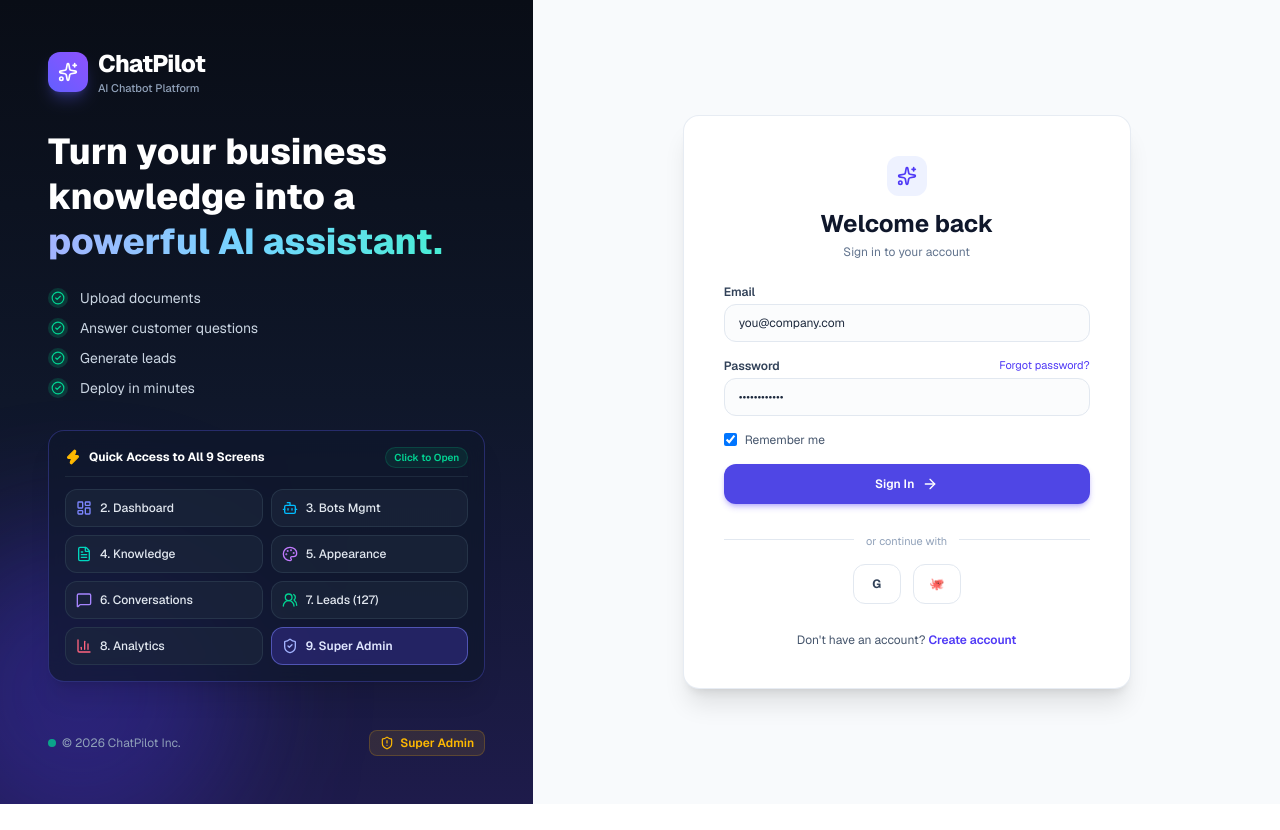
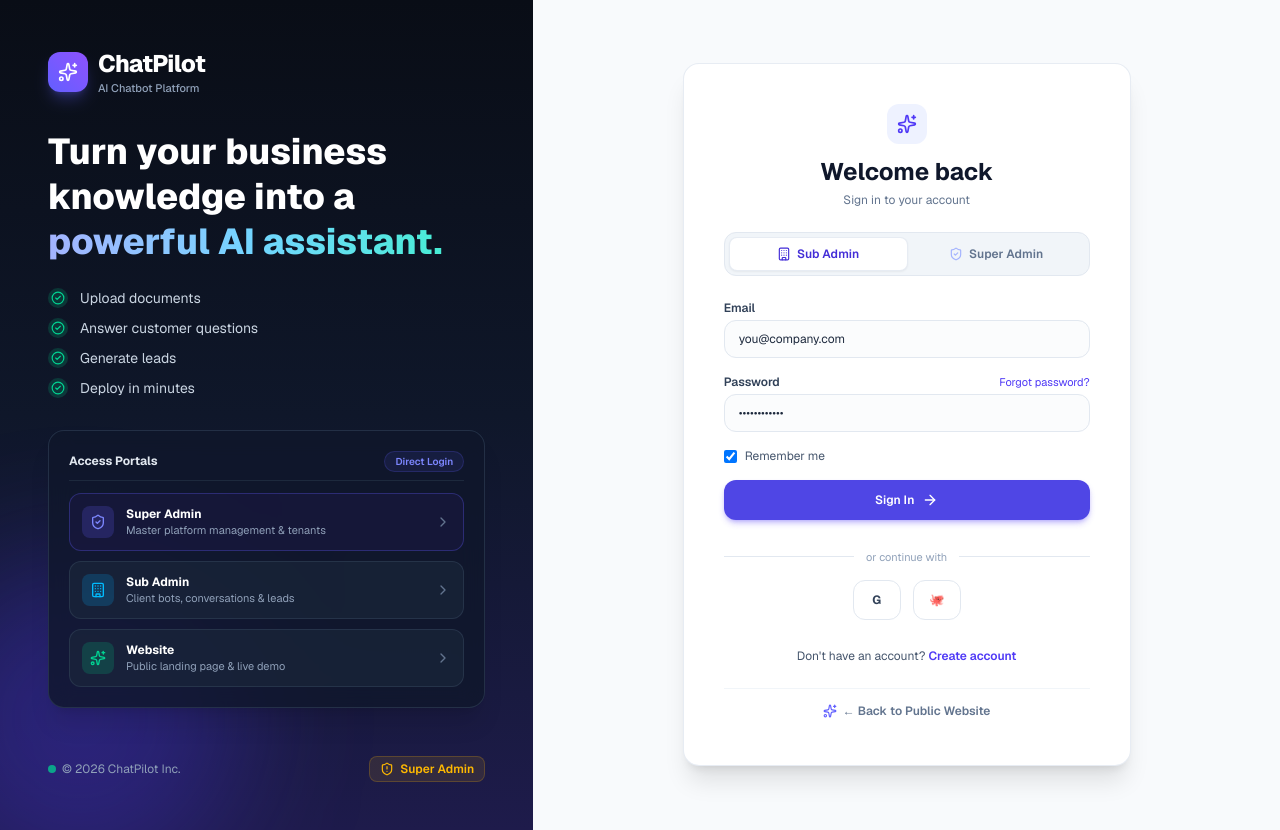
Before and after one commit to aviralshukla2612-png/crm-chatbot, a Next.js app in the folder frontend/: page /login in a window 1280 px wide. Before the commit the page ends 804 px from the top, so only its background shows below. Built offline with nearby package versions, Linux system fonts and the light colour scheme.

Commit message:
feat(ui): streamline portal access to strictly Super Admin, Sub Admin, and Website

```diff
--- a/frontend/app/(auth)/login/page.js
+++ b/frontend/app/(auth)/login/page.js
@@ -35,12 +35,15 @@ export default function LoginPage() {
   const [fullName, setFullName] = useState("Srajan Shukla");
   const [companyName, setCompanyName] = useState("Acme Healthcare");
 
+  const [portalRole, setPortalRole] = useState("subadmin"); // 'subadmin' or 'superadmin'
+
   const handleSignIn = () => {
     setLoading(true);
+    const destination = portalRole === "superadmin" ? "/admin" : "/dashboard";
     if (typeof window !== "undefined") {
-      window.location.href = "/dashboard";
+      window.location.href = destination;
     } else {
-      router.push("/dashboard");
+      router.push(destination);
     }
   };
 
@@ -98,81 +101,65 @@ export default function LoginPage() {
             </div>
           </div>
 
-          {/* QUICK ACCESS LAUNCHER IN THIS SPACE */}
-          <div className="p-4 rounded-2xl bg-slate-900/70 border border-indigo-500/30 backdrop-blur-md shadow-xl space-y-3">
+          {/* 3 CORE ACCESS PORTALS: SUPER ADMIN, SUB ADMIN, WEBSITE */}
+          <div className="p-5 rounded-2xl bg-slate-900/80 border border-slate-700/60 backdrop-blur-md shadow-xl space-y-3">
             <div className="flex items-center justify-between pb-2 border-b border-slate-800">
-              <div className="flex items-center gap-2 text-xs font-bold text-white">
-                <Zap className="w-4 h-4 text-amber-400 fill-amber-400" />
-                <span>Quick Access to All 9 Screens</span>
-              </div>
-              <span className="text-[10px] font-semibold text-emerald-400 bg-emerald-500/10 px-2 py-0.5 rounded-full border border-emerald-500/20">
-                Click to Open
+              <span className="text-xs font-bold text-slate-200">Access Portals</span>
+              <span className="text-[10px] font-semibold text-indigo-400 bg-indigo-500/10 px-2.5 py-0.5 rounded-full border border-indigo-500/20">
+                Direct Login
               </span>
             </div>
 
-            <div className="grid grid-cols-2 gap-2 text-xs">
+            <div className="space-y-2.5 text-xs">
+              {/* 1. Super Admin */}
+              <Link
+                href="/admin"
+                className="flex items-center justify-between p-3 rounded-xl bg-indigo-950/40 hover:bg-indigo-900/60 border border-indigo-500/30 hover:border-indigo-400 text-slate-100 transition-all group"
+              >
+                <div className="flex items-center gap-3">
+                  <div className="w-8 h-8 rounded-lg bg-indigo-500/20 text-indigo-400 flex items-center justify-center shrink-0">
+                    <ShieldCheck className="w-4 h-4" />
+                  </div>
+                  <div>
+                    <span className="font-bold text-white block text-xs">Super Admin</span>
+                    <span className="text-[11px] text-slate-400">Master platform management & tenants</span>
+                  </div>
+                </div>
+                <ChevronRight className="w-4 h-4 text-slate-500 group-hover:text-indigo-300 transition-transform group-hover:translate-x-0.5" />
+              </Link>
+
+              {/* 2. Sub Admin */}
               <Link
                 href="/dashboard"
-                className="flex items-center gap-2 p-2.5 rounded-xl bg-slate-800/60 hover:bg-indigo-600/30 border border-slate-700/60 hover:border-indigo-400 text-slate-200 hover:text-white transition-all group"
+                className="flex items-center justify-between p-3 rounded-xl bg-slate-800/60 hover:bg-slate-800 border border-slate-700/60 hover:border-slate-600 text-slate-100 transition-all group"
               >
-                <LayoutDashboard className="w-4 h-4 text-indigo-400 group-hover:text-indigo-300 shrink-0" />
-                <span className="truncate font-medium">2. Dashboard</span>
+                <div className="flex items-center gap-3">
+                  <div className="w-8 h-8 rounded-lg bg-sky-500/20 text-sky-400 flex items-center justify-center shrink-0">
+                    <Building className="w-4 h-4" />
+                  </div>
+                  <div>
+                    <span className="font-bold text-white block text-xs">Sub Admin</span>
+                    <span className="text-[11px] text-slate-400">Client bots, conversations & leads</span>
+                  </div>
+                </div>
+                <ChevronRight className="w-4 h-4 text-slate-500 group-hover:text-sky-300 transition-transform group-hover:translate-x-0.5" />
               </Link>
 
+              {/* 3. Website */}
               <Link
-                href="/bots"
-                className="flex items-center gap-2 p-2.5 rounded-xl bg-slate-800/60 hover:bg-indigo-600/30 border border-slate-700/60 hover:border-indigo-400 text-slate-200 hover:text-white transition-all group"
+                href="/"
+                className="flex items-center justify-between p-3 rounded-xl bg-slate-800/60 hover:bg-slate-800 border border-slate-700/60 hover:border-slate-600 text-slate-100 transition-all group"
               >
-                <Bot className="w-4 h-4 text-sky-400 group-hover:text-sky-300 shrink-0" />
-                <span className="truncate font-medium">3. Bots Mgmt</span>
-              </Link>
-
-              <Link
-                href="/bots/create"
-                className="flex items-center gap-2 p-2.5 rounded-xl bg-slate-800/60 hover:bg-indigo-600/30 border border-slate-700/60 hover:border-indigo-400 text-slate-200 hover:text-white transition-all group"
-              >
-                <FileText className="w-4 h-4 text-teal-400 group-hover:text-teal-300 shrink-0" />
-                <span className="truncate font-medium">4. Knowledge</span>
-              </Link>
-
-              <Link
-                href="/bots/create"
-                className="flex items-center gap-2 p-2.5 rounded-xl bg-slate-800/60 hover:bg-indigo-600/30 border border-slate-700/60 hover:border-indigo-400 text-slate-200 hover:text-white transition-all group"
-              >
-                <Palette className="w-4 h-4 text-purple-400 group-hover:text-purple-300 shrink-0" />
-                <span className="truncate font-medium">5. Appearance</span>
-              </Link>
-
-              <Link
-                href="/conversations"
-                className="flex items-center gap-2 p-2.5 rounded-xl bg-slate-800/60 hover:bg-indigo-600/30 border border-slate-700/60 hover:border-indigo-400 text-slate-200 hover:text-white transition-all group"
-              >
-                <MessageSquare className="w-4 h-4 text-violet-400 group-hover:text-violet-300 shrink-0" />
-                <span className="truncate font-medium">6. Conversations</span>
-              </Link>
-
-              <Link
-                href="/leads"
-                className="flex items-center gap-2 p-2.5 rounded-xl bg-slate-800/60 hover:bg-indigo-600/30 border border-slate-700/60 hover:border-indigo-400 text-slate-200 hover:text-white transition-all group"
-              >
-                <Users2 className="w-4 h-4 text-emerald-400 group-hover:text-emerald-300 shrink-0" />
-                <span className="truncate font-medium">7. Leads (127)</span>
-              </Link>
-
-              <Link
-                href="/analytics"
-                className="flex items-center gap-2 p-2.5 rounded-xl bg-slate-800/60 hover:bg-indigo-600/30 border border-slate-700/60 hover:border-indigo-400 text-slate-200 hover:text-white transition-all group"
-              >
-                <BarChart3 className="w-4 h-4 text-rose-400 group-hover:text-rose-300 shrink-0" />
-                <span className="truncate font-medium">8. Analytics</span>
-              </Link>
-
-              <Link
-                href="/admin"
-                className="flex items-center gap-2 p-2.5 rounded-xl bg-indigo-900/60 hover:bg-indigo-800/80 border border-indigo-400/50 hover:border-indigo-300 text-indigo-100 hover:text-white transition-all group font-semibold"
-              >
-                <ShieldCheck className="w-4 h-4 text-indigo-300 shrink-0" />
-                <span className="truncate">9. Super Admin</span>
+                <div className="flex items-center gap-3">
+                  <div className="w-8 h-8 rounded-lg bg-emerald-500/20 text-emerald-400 flex items-center justify-center shrink-0">
+                    <Sparkles className="w-4 h-4" />
+                  </div>
+                  <div>
+                    <span className="font-bold text-white block text-xs">Website</span>
+                    <span className="text-[11px] text-slate-400">Public landing page & live demo</span>
+                  </div>
+                </div>
+                <ChevronRight className="w-4 h-4 text-slate-500 group-hover:text-emerald-300 transition-transform group-hover:translate-x-0.5" />
               </Link>
             </div>
           </div>
@@ -210,6 +197,34 @@ export default function LoginPage() {
                 ? "Sign in to your account"
                 : "Join and start building your AI chatbot"}
             </p>
+          </div>
+
+          {/* Role Portal Switcher: Sub Admin vs Super Admin */}
+          <div className="flex items-center p-1 rounded-xl bg-slate-100 border border-slate-200">
+            <button
+              type="button"
+              onClick={() => setPortalRole("subadmin")}
+              className={`flex-1 py-2 rounded-lg text-xs font-semibold transition-all cursor-pointer flex items-center justify-center gap-1.5 ${
+                portalRole === "subadmin"
+                  ? "bg-white text-indigo-700 shadow-xs border border-slate-200/80"
+                  : "text-slate-500 hover:text-slate-800"
+              }`}
+            >
+              <Building className="w-3.5 h-3.5" />
+              <span>Sub Admin</span>
+            </button>
+            <button
+              type="button"
+              onClick={() => setPortalRole("superadmin")}
+              className={`flex-1 py-2 rounded-lg text-xs font-semibold transition-all cursor-pointer flex items-center justify-center gap-1.5 ${
+                portalRole === "superadmin"
+                  ? "bg-slate-900 text-white shadow-xs"
+                  : "text-slate-500 hover:text-slate-800"
+              }`}
+            >
+              <ShieldCheck className="w-3.5 h-3.5 text-indigo-300" />
+              <span>Super Admin</span>
+            </button>
           </div>
 
           <form onSubmit={handleSubmit} className="space-y-4 text-xs">
@@ -379,6 +394,16 @@ export default function LoginPage() {
               </>
             )}
           </div>
+
+          <div className="text-center pt-3 border-t border-slate-100">
+            <Link
+              href="/"
+              className="text-xs font-semibold text-slate-500 hover:text-indigo-600 transition-colors inline-flex items-center gap-1.5"
+            >
+              <Sparkles className="w-3.5 h-3.5 text-indigo-500" />
+              <span>← Back to Public Website</span>
+            </Link>
+          </div>
         </div>
       </div>
     </div>
--- a/frontend/components/layout/Sidebar.js
+++ b/frontend/components/layout/Sidebar.js
@@ -150,6 +150,20 @@ export default function Sidebar({ isOpen, onClose }) {
 
         {/* Footer */}
         <div className="p-3 border-t border-slate-800/60 space-y-2">
+          {/* Public Website Link */}
+          <Link
+            href="/"
+            className="flex items-center justify-between px-3 py-2 rounded-xl text-xs font-medium text-emerald-300/90 bg-emerald-500/10 border border-emerald-500/20 hover:bg-emerald-500/20 transition-colors"
+          >
+            <div className="flex items-center gap-2">
+              <Sparkles className="w-3.5 h-3.5 text-emerald-400" />
+              <span>Public Website</span>
+            </div>
+            <span className="text-[9px] font-mono bg-emerald-400/20 px-1 rounded-sm">
+              LIVE
+            </span>
+          </Link>
+
           {/* Super Admin Switcher */}
           <Link
             href="/admin"
```
